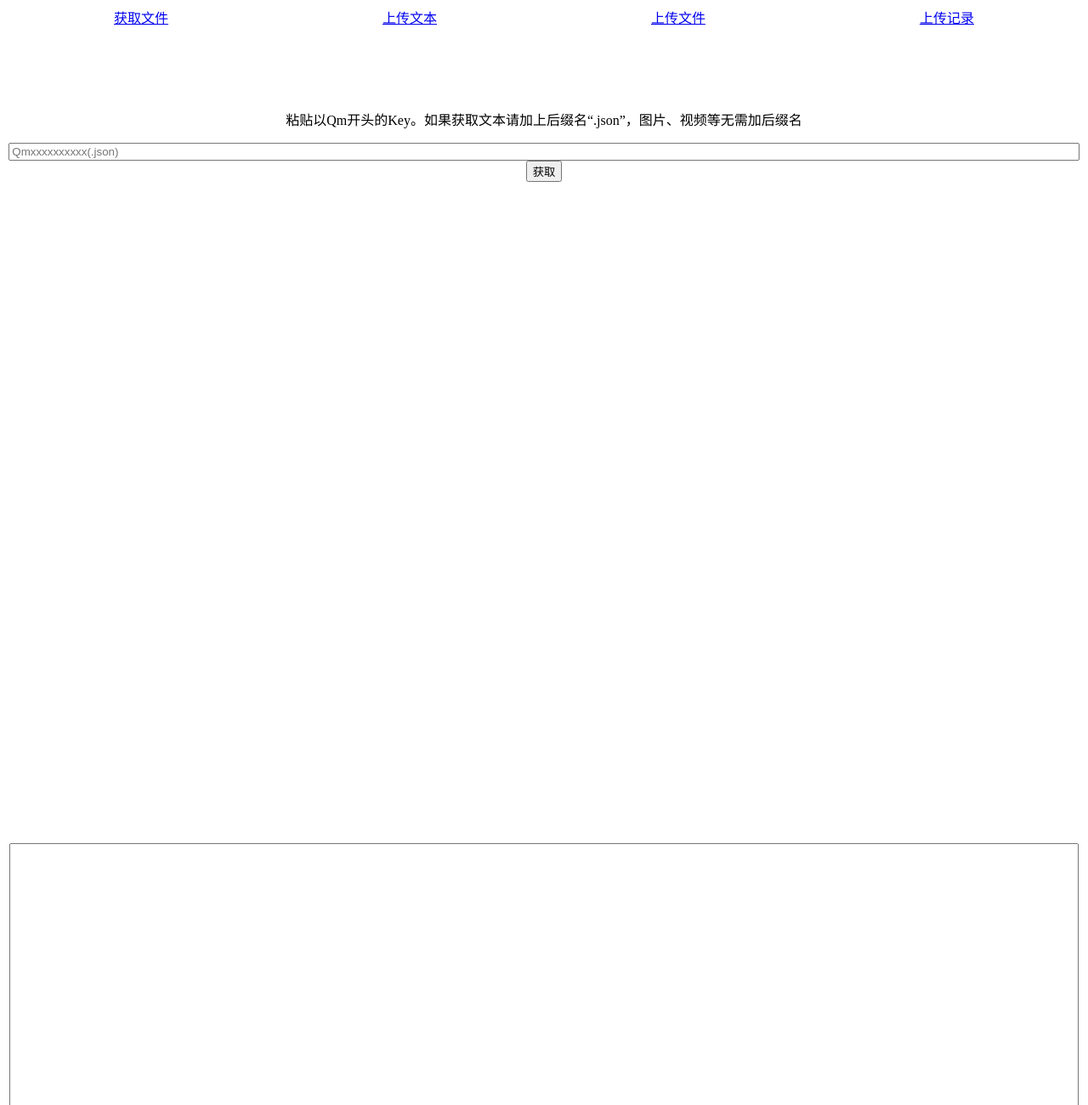
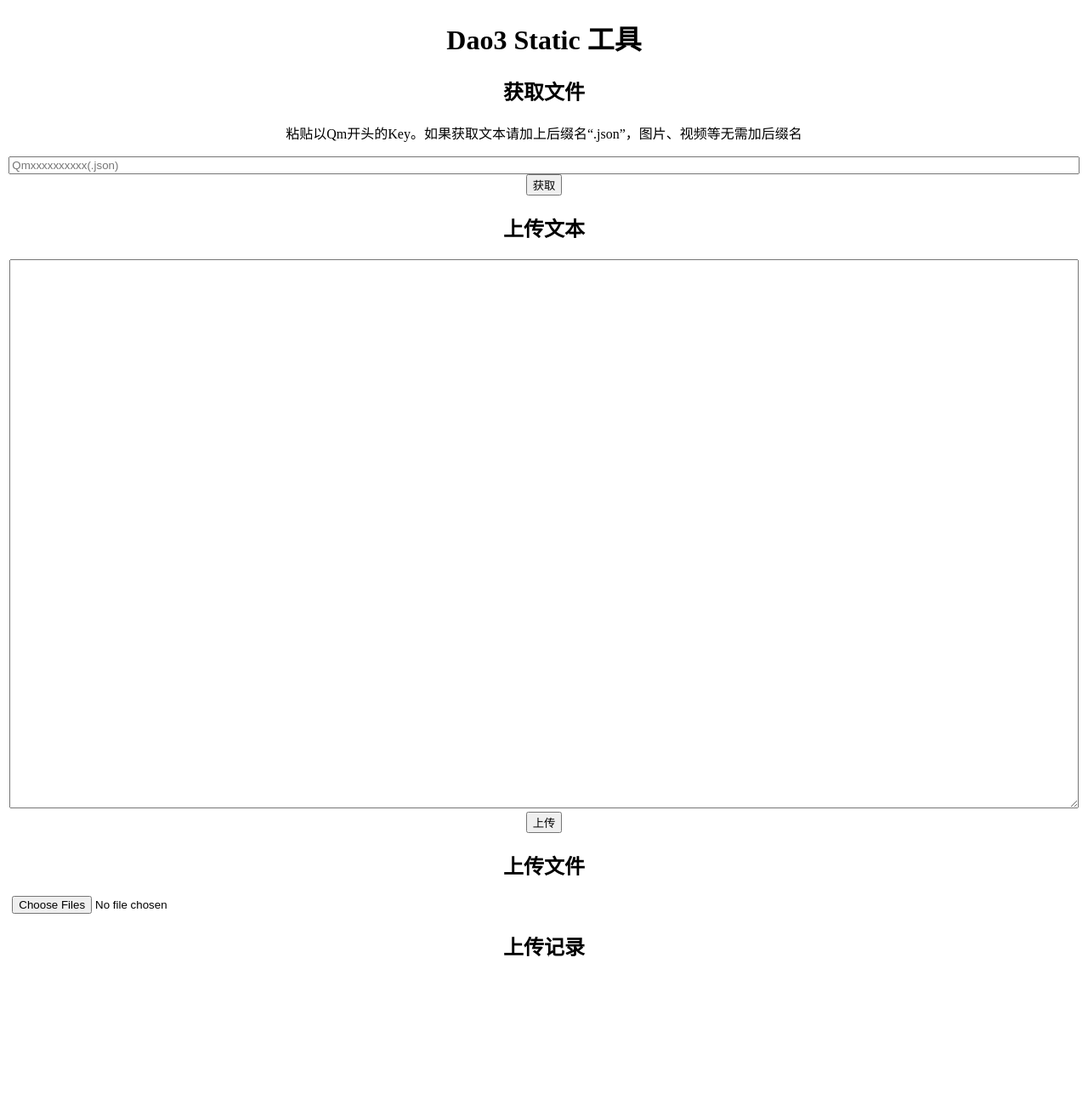
Before and after one commit to 54145a/dao3-static-helper, a plain HTML site: page index.html in a window 1280 px wide. Shown: the top 1300 px of the page at 85% size. After the commit the page ends 1150 px from the top, so only its background shows below. Drawn offline with Linux system fonts and the light colour scheme.

Commit message:
update index.html

```diff
--- a/index.html
+++ b/index.html
@@ -38,40 +38,37 @@
             word-break: break-all;
         }
 
-        main>div {
+        /*main>div {
             min-height: 100svh;
             padding-top: 10svh;
-        }
+        }*/
     </style>
     <title>Dao3 Static 工具</title>
 </head>
 
 <body>
-    <nav>
-        <ul>
-            <li><a href="#getFile">获取文件</a></li>
-            <li><a href="#postText">上传文本</a></li>
-            <li><a href="#postFile">上传文件</a></li>
-            <li><a href="#result">上传记录</a></li>
-        </ul>
-    </nav>
     <main>
-        <div id="getFile">
+        <h1>Dao3 Static 工具</h1>
+        <h2 id="getFile">获取文件</h2>
+        <div>
             <p>粘贴以Qm开头的Key。如果获取文本请加上后缀名“.json”，图片、视频等无需加后缀名</p>
             <input id="inputHash" type="text" placeholder="Qmxxxxxxxxxx(.json)"><br>
             <button id="getFileButton">获取</button>
         </div>
-        <div id="postText">
+        <h2 id="postText">上传文本</h2>
+        <div>
             <textarea id="inputText"></textarea><br />
             <button id="postTextButton">上传</button>
         </div>
-        <div id="postFile">
+        <h2 id="postFile">上传文件</h2>
+        <div>
             <input id="inputFile" type="file" multiple="false"><br />
         </div>
-        <div id="result"></div>
+        <h2 id="result">上传记录</h2>
+        <div></div>
     </main>
     <script type="module">
-        import { getStorage } from "/global.js";
+        import { getStorage } from "./storage.js";
         import { Static } from "./static.js";
         const storage = getStorage("dao3StaticTool");
         const dao3Static = new Static("https://static.dao3.fun/block/");
@@ -80,7 +77,7 @@
         const getFileButton = document.getElementById("getFileButton");
         const postTextButton = document.getElementById("postTextButton");
         inputText.value = storage.inputText ?? "";
-        const resultDisplay = document.getElementById("result");
+        const resultDisplay = document.querySelector("#result+div");
         if (!storage.results) {
             storage.results = [];
         }
@@ -112,8 +109,9 @@
                 time: Date.now(),
                 result: resultData
             });
+            prompt(JSON.stringify(resultData), resultData.Key);
             refreshResult();
-            location.hash = "#result";
+            //location.hash = "#result";
         }
         inputFile.addEventListener("change", async function postFile() {
             const file = inputFile.files[0];
```
